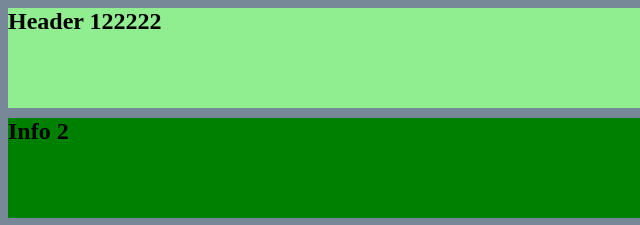
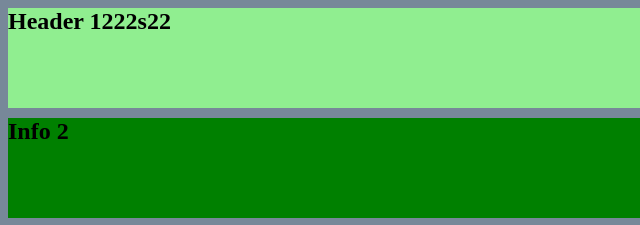
Before and after one commit to MrKlix/session1_homeworks, a plain HTML site: page index.html in a window 1280 px wide. Shown: the top 225 px of the page, 0-640 px from the left. Drawn offline with Linux system fonts and the light colour scheme.

Commit message:
Das erste mal in der Konsole

```diff
--- a/index.html
+++ b/index.html
@@ -10,7 +10,7 @@
 <body>
 
     <header>
-        <h2>Header 122222</h2>
+        <h2>Header 1222s22</h2>
     </header>
 
     <main>
```
